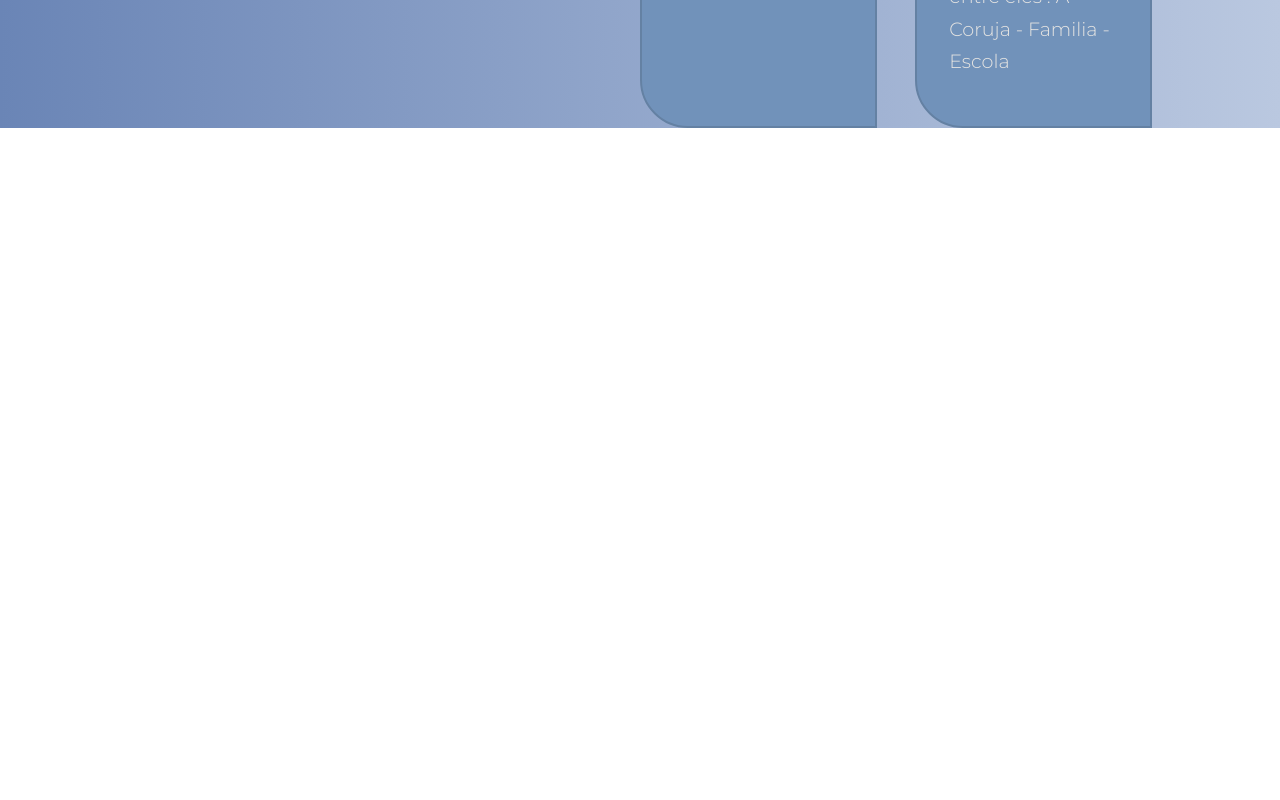
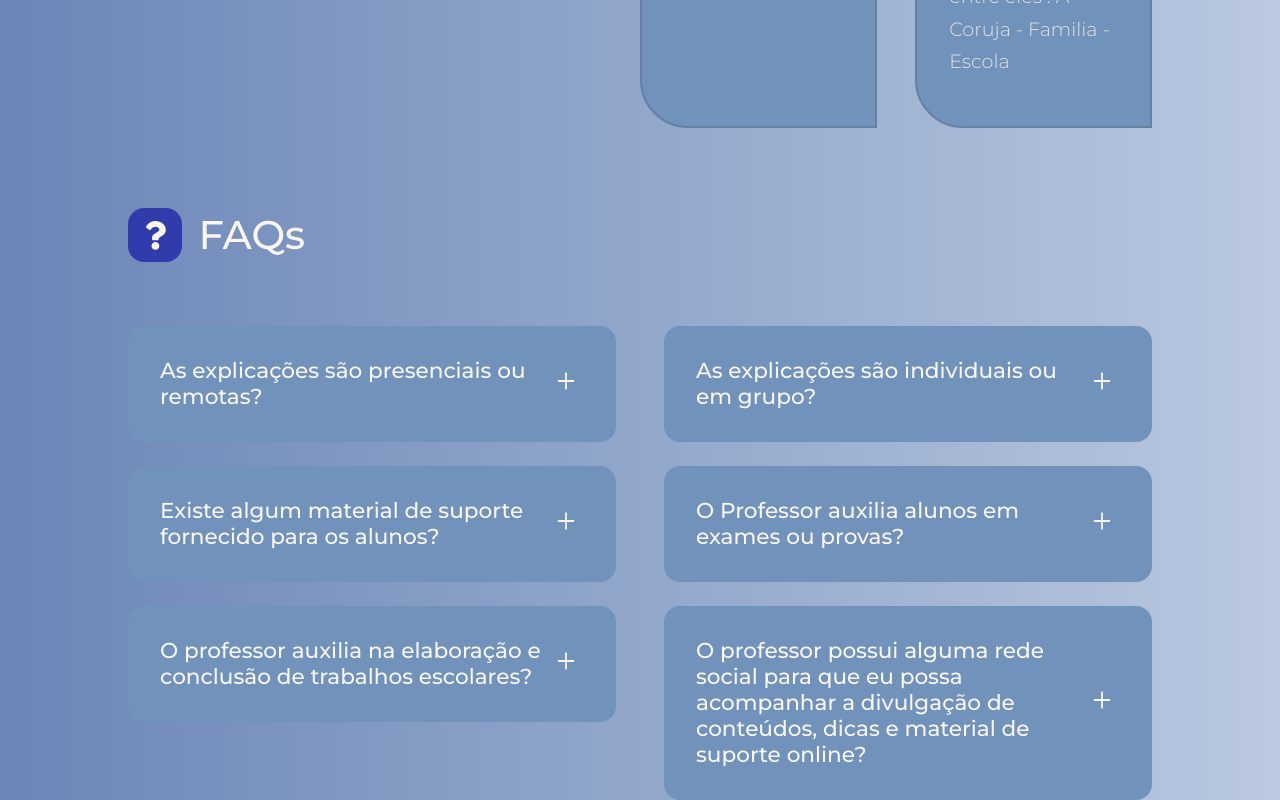
Before and after one commit to rafael-a-g-n/Projecto-Frontend, a React (Create React App) app: page / in a window 1280 px wide. Shown: the part 2829-3629 px from the top of the page. Before the commit the page ends 2957 px from the top, so only its background shows below. Built offline with nearby package versions, Linux system fonts and the light colour scheme.

Commit message:
Adicionado componente FAQ e os respetivos estilos

```diff
--- /dev/null
+++ b/src/components/FAQ/FAQ.jsx
@@ -0,0 +1,21 @@
+import { useState } from "react";
+import { AiOutlinePlus } from "react-icons/ai";
+import { AiOutlineMinus } from "react-icons/ai";
+
+const FAQ = ({ question, answer }) => {
+  const [isExpanded, setIsExpanded] = useState(false);
+
+  return (
+    <article className="faq" onClick={() => setIsExpanded(!isExpanded)}>
+      <div>
+        <h4>{question}</h4>
+        <button className="faq__icon">
+          {isExpanded ? <AiOutlineMinus /> : <AiOutlinePlus />}
+        </button>
+      </div>
+      {isExpanded && <p>{answer}</p>}
+    </article>
+  );
+};
+
+export default FAQ;
--- /dev/null
+++ b/src/components/FAQs.jsx
@@ -0,0 +1,63 @@
+import { useState } from "react";
+import SectionHead from "./SectionHead";
+import FAQ from "./FAQ/FAQ";
+
+import { FaQuestion } from "react-icons/fa";
+
+const FAQs = () => {
+  const [faqs] = useState([
+    {
+      id: 1,
+      question: "As explicações são presenciais ou remotas?",
+      answer:
+        'O Centro de Estudos, A Coruja, oferece explicações em ambos os formatos. Para estudantes do "Ensino Básico", tanto as atividades de estudo acompanhado como as de explicações são exclusivamente presenciais. Estudantes do Ensino Secundário ou Superior podem optar por explicações tanto presenciais como remotas. ',
+    },
+    {
+      id: 2,
+      question: "As explicações são individuais ou em grupo?",
+      answer:
+        "Os dois formatos são possíveis de serem contratados. Explicações em grupo precisam ter entre três e cinco pessoas e são mais baratas. Caso o aluno tenha interesse é só entrar em contacto connosco para saber todos os detalhes.",
+    },
+    {
+      id: 3,
+      question: "Existe algum material de suporte fornecido para os alunos?",
+      answer:
+        "Sim. As explicações são acompanhadas de indicações bibliográficas e  orientações personalizadas para cada aluno. Ao final de cada encontro com o professor, o aluno recebe uma orientação de bibliografias da área estudada, um guia personalizado de atividades a serem feitas em casa (sem o acompanhamento do professor) e, caso haja necessidade, resumos e fichas de exercícios para melhor reter o conteúdo.",
+    },
+    {
+      id: 4,
+      question: "O Professor auxilia alunos em exames ou provas?",
+      answer:
+        "Não. Quaisquer métodos avaliativos devem ser feitos exclusivamente pelos alunos. Cabe ao professor preparar devidamente os alunos para que tenham bons rendimentos escolares e académicos. No momento da avaliação, o aluno deverá estar o mais concentrado possível (sem interferências externas) para conseguir resolver a atividade proposta com o máximo de aproveitamento.",
+    },
+    {
+      id: 5,
+      question:
+        "O professor auxilia na elaboração e conclusão de trabalhos escolares?",
+      answer:
+        "Sim. Um dos nossos principais serviços (já incluído na metodologia de explicações) é o apoio ao aluno em suas atividades regulares. Caso o aluno precise de auxílio na elaboração de um trabalho escolar, esse será devidamente orientado pelo professor.",
+    },
+    {
+      id: 6,
+      question:
+        "O professor possui alguma rede social para que eu possa acompanhar a divulgação de conteúdos, dicas e material de suporte online?",
+      answer:
+        "Sim. Temos diferentes redes sociais onde postamos regularmente conteúdo para pais e alunos.",
+    },
+  ]);
+
+  return (
+    <section className="faqs">
+      <div className="container faqs__container">
+        <SectionHead icon={<FaQuestion />} title="FAQs" />
+        <div className="faqs__wrapper">
+          {faqs.map(({ id, question, answer }) => {
+            return <FAQ key={id} question={question} answer={answer} />;
+          })}
+        </div>
+      </div>
+    </section>
+  );
+};
+
+export default FAQs;
--- a/src/pages/home/Home.jsx
+++ b/src/pages/home/Home.jsx
@@ -1,3 +1,4 @@
+import FAQs from "../../components/FAQs";
 import MainHeader from "../../components/MainHeader";
 import Services from "../../components/Services";
 import Values from "../../components/Values";
@@ -9,6 +10,7 @@ const Home = () => {
       <MainHeader />
       <Services />
       <Values />
+      <FAQs />
     </>
   );
 };
--- a/src/pages/home/home.css
+++ b/src/pages/home/home.css
@@ -128,3 +128,48 @@
   position: absolute;
   top: -2.3rem;
 }
+
+/*-------------- FAQs --------------*/
+
+.faqs {
+  width: 100vw;
+}
+
+.faqs__wrapper {
+  margin-top: 4rem;
+  display: grid;
+  grid-template-columns: 1fr 1fr;
+  gap: 1.5rem 3rem;
+  align-items: flex-start;
+}
+
+.faq {
+  background-color: #7192ba;
+  padding: 2rem;
+  border-radius: 1rem;
+  cursor: pointer;
+}
+
+.faq div {
+  display: flex;
+  justify-content: space-between;
+}
+
+.faq__icon {
+  background: transparent;
+  color: #f9f6ee;
+  font-size: 1.5rem;
+  border: none;
+  cursor: pointer;
+}
+
+.faq h4 {
+  font-size: 1.35rem;
+  font-weight: 500;
+}
+
+.faq p {
+  margin-top: 1.5rem;
+  font-size: 1.2rem;
+  font-weight: 300;
+}
```
